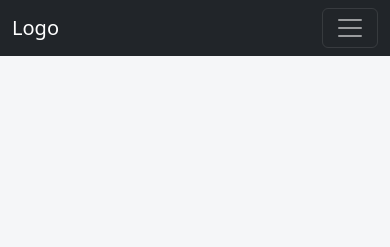
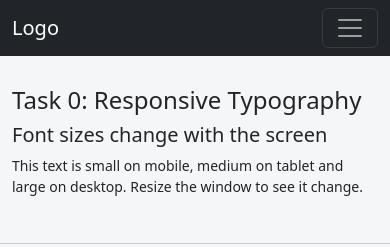
Before and after one commit to ayduh/WEB-Tech-Assignment3, a plain HTML site: page index.html in a window 390 px wide. Drawn offline with nearby package versions, Linux system fonts and the light colour scheme.

Commit message:
Responsive typography example

```diff
--- a/index.html
+++ b/index.html
@@ -27,5 +27,15 @@
       </div>
     </nav>
   </header>
+
+  <section id="task0">
+    <div class="container">
+      <h2>Task 0: Responsive Typography</h2>
+      <h3>Font sizes change with the screen</h3>
+      <p>This text is small on mobile, medium on tablet and large on desktop. Resize the window to see it change.</p>
+    </div>
+  </section>
+
+
 </body>
 </html>
```
